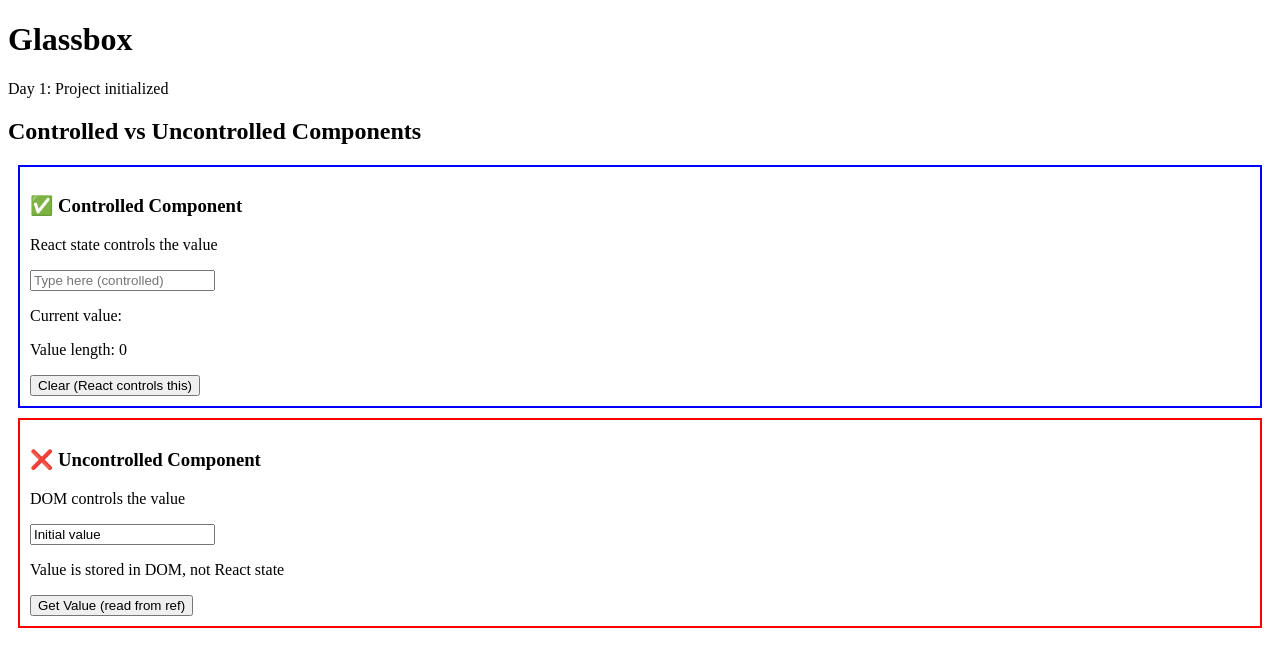
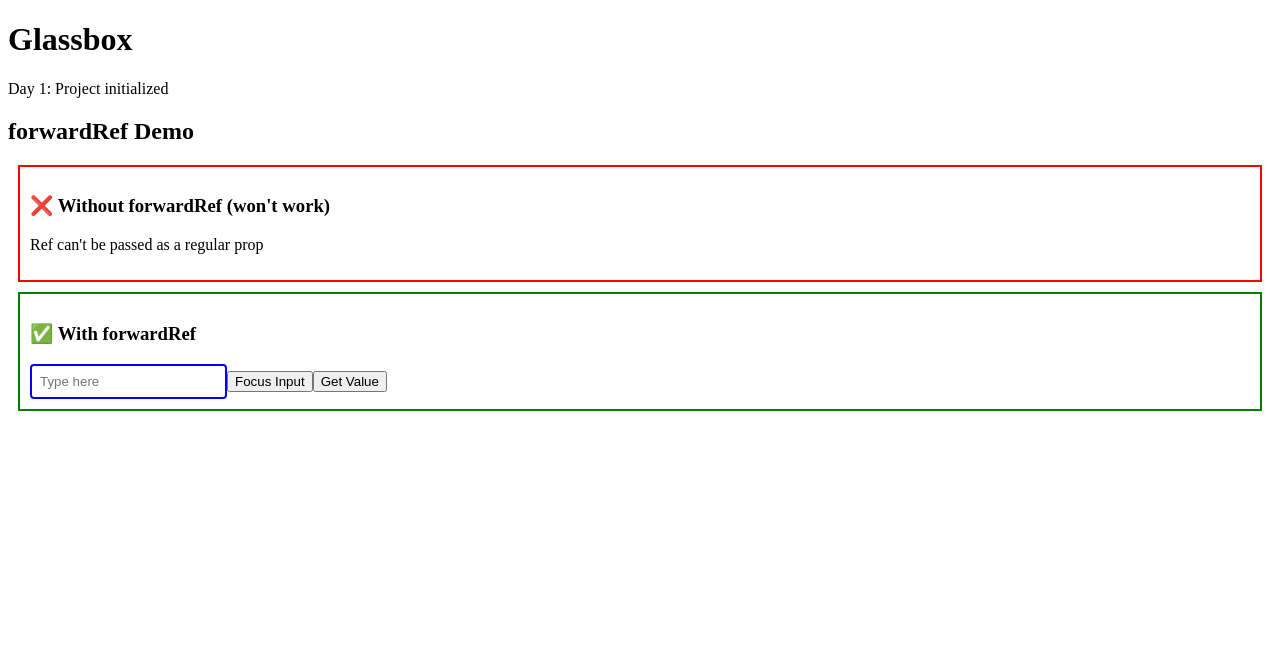
Before and after one commit to imsks/Glassbox, a Next.js app: page / in a window 1280 px wide. Shown: the top 666 px of the page. Built offline with nearby package versions, Linux system fonts and the light colour scheme.

Commit message:
Replace ControlledVsUncontrolledDemo with ForwardRefDemo component to demonstrate the use of forwardRef in React, and add CustomInput component for ref forwarding.

```diff
--- /dev/null
+++ b/app/components/CustomInput.tsx
@@ -0,0 +1,24 @@
+'use client'
+
+import { forwardRef } from 'react'
+
+// forwardRef allows component to receive ref
+const CustomInput = forwardRef<HTMLInputElement, { placeholder?: string }>(
+    (props, ref) => {
+        return (
+            <input
+        ref= { ref } // Forward the ref to the actual DOM element
+        {...props}
+style = {{
+    padding: '8px',
+        border: '2px solid blue',
+            borderRadius: '4px'
+}}
+      />
+    )
+  }
+)
+
+CustomInput.displayName = 'CustomInput' // Important for DevTools
+
+export default CustomInput
--- /dev/null
+++ b/app/components/ForwardRefDemo.tsx
@@ -0,0 +1,42 @@
+'use client'
+
+import { useRef } from 'react'
+import CustomInput from './CustomInput' // You'll create this
+
+export default function ForwardRefDemo() {
+    const inputRef = useRef<HTMLInputElement>(null)
+
+    const handleFocus = () => {
+        // Try to focus the input
+        inputRef.current?.focus()
+        console.log('Focusing input via ref')
+    }
+
+    const handleGetValue = () => {
+        const value = inputRef.current?.value
+        console.log('Input value:', value)
+        alert(`Input value: ${value}`)
+    }
+
+    return (
+        <div>
+            <h2>forwardRef Demo</h2>
+
+            {/* Without forwardRef - this won't work! */}
+            <div style={{ border: '2px solid red', padding: '10px', margin: '10px' }}>
+                <h3>❌ Without forwardRef (won't work)</h3>
+                <p>Ref can't be passed as a regular prop</p>
+                {/* <CustomInput ref={inputRef} /> This would error */}
+            </div>
+
+            {/* With forwardRef - this works! */}
+            <div style={{ border: '2px solid green', padding: '10px', margin: '10px' }}>
+                <h3>✅ With forwardRef</h3>
+                <CustomInput ref={inputRef} placeholder="Type here" />
+
+                <button onClick={handleFocus}>Focus Input</button>
+                <button onClick={handleGetValue}>Get Value</button>
+            </div>
+        </div>
+    )
+}
--- a/app/page.tsx
+++ b/app/page.tsx
@@ -1,11 +1,11 @@
-import ControlledVsUncontrolledDemo from "./components/ControlledVsUncontrolledDemo"
+import ForwardRefDemo from "./components/ForwardRefDemo"
 
 export default function Home() {
   return (
     <main>
       <h1>Glassbox</h1>
       <p>Day 1: Project initialized</p>
-      <ControlledVsUncontrolledDemo />
+      <ForwardRefDemo />
     </main>
   )
 }
```
